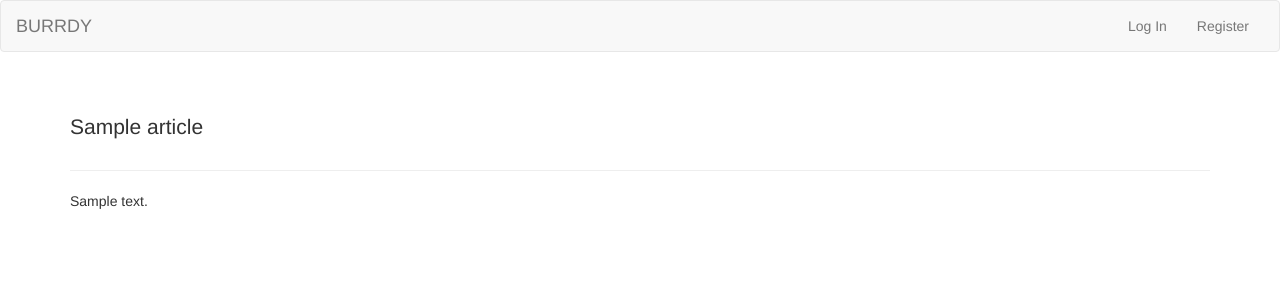
After one commit to imiu/innovation_center, a Flask app: page /article/1 in a window 1280 px wide. The commit adds this page. Shown: the top 300 px of the page. Run offline with Flask 2, Linux system fonts and the light colour scheme; tables that the repository leaves empty hold one stand-in row (values such as "Sample post"); some libraries are stand-ins or nearby versions.

Commit message:
revised design and made a way to read individual articles

```diff
--- a/innovation_center/app/root/views.py
+++ b/innovation_center/app/root/views.py
@@ -9,5 +9,10 @@ def home():
         page, per_page=app.config['RESULTS_PER_PAGE']
     )
     articles = paginate.items
-    print(paginate.page)
     return render_template('base.html', articles=articles, pagination=paginate)
+
+
+@root.route('/article/<int:article_id>')
+def get_article(article_id):
+	article = NewsArticle.query.get_or_404(article_id)
+	return render_template('article/article.html', article=article)
--- a/innovation_center/app/static/css/base.css
+++ b/innovation_center/app/static/css/base.css
@@ -2,3 +2,7 @@
     z-index: 10;
     box-shadow: 3px 3px 3px #888888;
 }
+.large-article {
+	height: 200px;
+	overflow-y: hidden;
+}
--- a/innovation_center/app/templates/admin/index.html
+++ /dev/null
@@ -1,4 +0,0 @@
-{% extends "admin/master.html" %}
-{% block body %}
-    Hello!
-{% endblock %}
--- /dev/null
+++ b/innovation_center/app/templates/article/article.html
@@ -0,0 +1,9 @@
+{% extends "base.html" %}
+{% block content %}
+<div class="container">
+	<div class="page-header">
+		<h1 class="lead">{{ article.title }}</h1>
+	</div>
+	<p>{{ article.body }}</p>
+</div>
+{% endblock %}
--- a/innovation_center/app/templates/base.html
+++ b/innovation_center/app/templates/base.html
@@ -53,31 +53,29 @@
 <div class="row">
   <div class="col-md-7 col-md-offset-1">
     {% for article in articles %}
-    <div class="panel panel-primary">
-      <div class="panel-heading">
-        <h3 class="panel-title lead">
-          {{ article.title }}
-        </h3>
+    <div class="row">
+      <div class="col-md-3">
+        <a class="thumbnail" href="{{ url_for('root.get_article', article_id=article.id) }}">
+          <img src="http://placehold.it/150x150">
+        </a>
       </div>
-      <div class="panel-body text">
-        {{ article.body }}
-      </div>
-      <div class="panel-footer text-muted">
+      <div class="col-md-9">
+        <p class="lead"> {{ article.title }}</p>
+        <p class="text-muted large-article">{{ article.body }}</p>
         <img class="img-circle" src="{{ article.author.gravatar(size=64) }}">
         Written by {{ article.author.first_name }} {{ article.author.last_name }} on
         {{ moment(article.time_written).format('LLLL') }}
       </div>
     </div>
+    <hr/>
     {% endfor %}
     <div class="pagination">
       {{ macros.pagination(pagination, 'root.home') }}
     </div>
   </div>
   <div class="col-md-4">
-    <h1 class="lead">
-      About this Site
-    </h1>
-    <p>stuff goes here now</p>
+    <h1 class="lead">About this Site</h1>
+    <p class="text-muted">This is a good site. You like this site. You know you do</p>
   </div>
 </div>
 {% endblock %}
```
